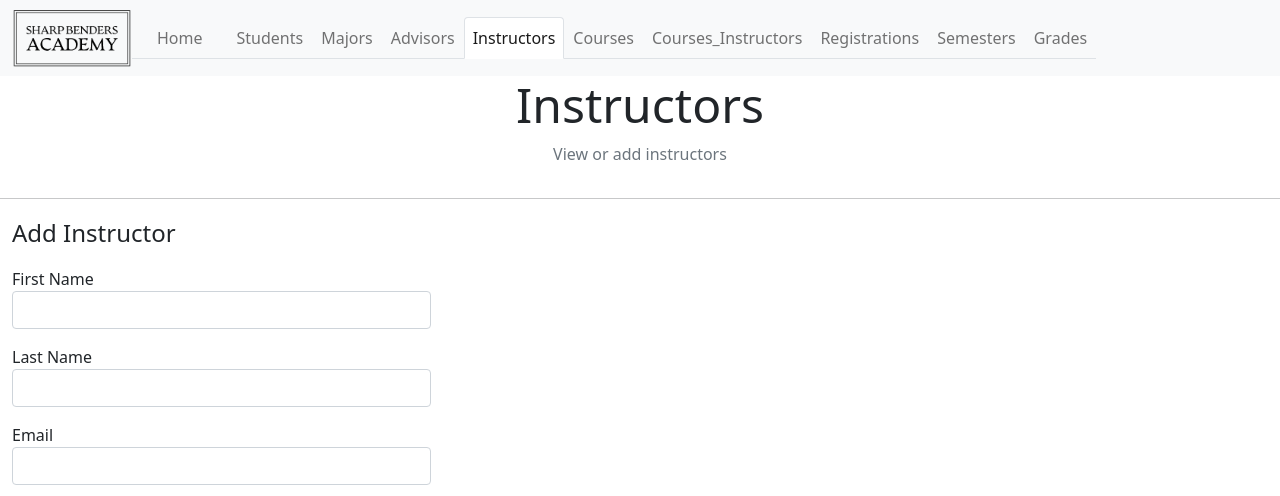
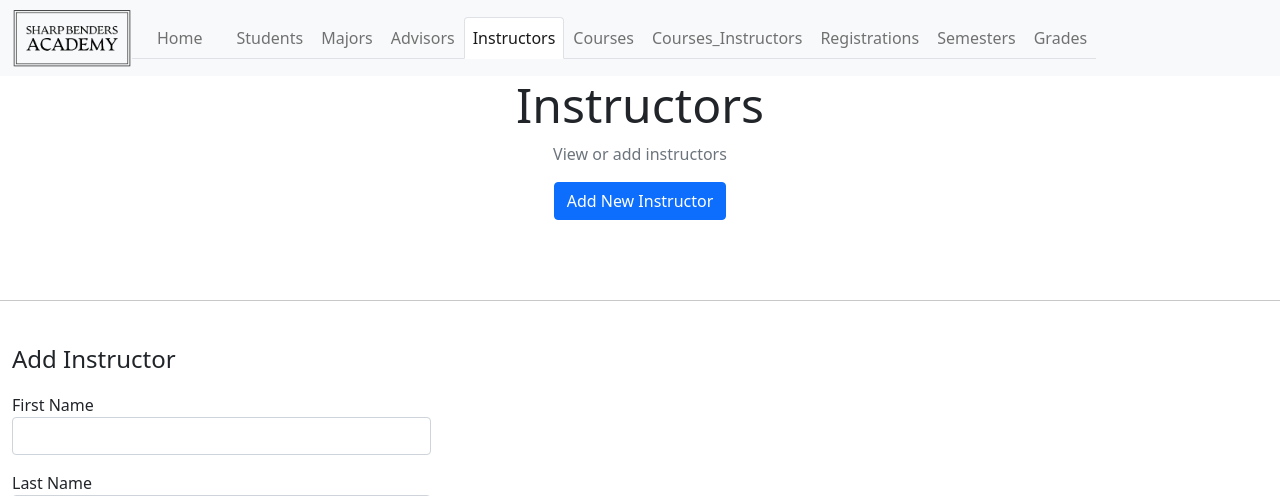
Before and after one commit to Sharp-Benders-Academy/Sharp-Benders-Academy, a Flask app: template templates/instructors.j2 in a window 1280 px wide. Shown: the top 496 px of the page. Run offline with Flask 2, Linux system fonts and the light colour scheme; the template is opened without the code that fills it, so the values that code supplies are empty; some libraries are stand-ins or nearby versions.

Commit message:
"Add New Instructor" button added

```diff
--- a/templates/instructors.j2
+++ b/templates/instructors.j2
@@ -24,6 +24,12 @@
     <p class="text-muted">View or add instructors</p>
 </div>
 
+<!-- Add New Instructor Button -->
+<div class="container-fluid text-center">
+    <button class="btn btn-primary" onclick="window.location.href='#addInstructor';">Add New Instructor</button>
+</div>
+<br />
+
 <table class="table table-striped table-hover">
     <thead>
         <tr>
@@ -46,7 +52,10 @@
     </tbody>
 </table>
 
+<p id="addInstructor"> </p>
+<br />
 <hr>
+<br />
 
 <div class="container-fluid">
 
```
